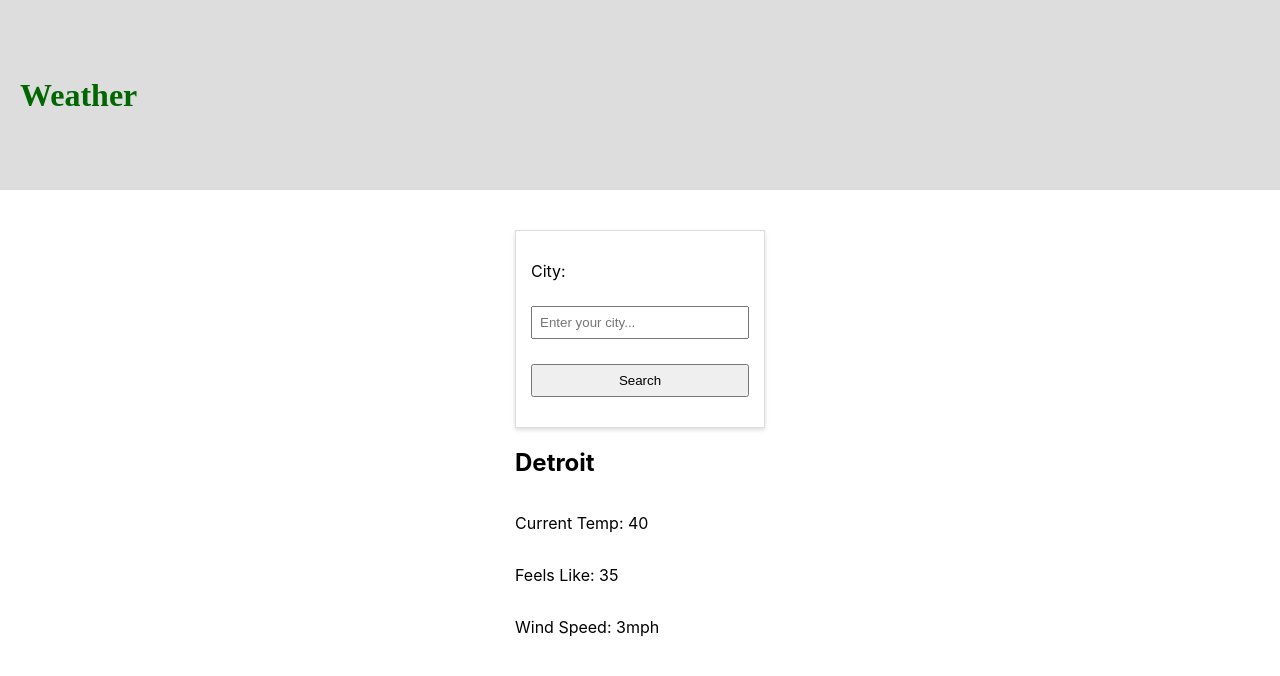
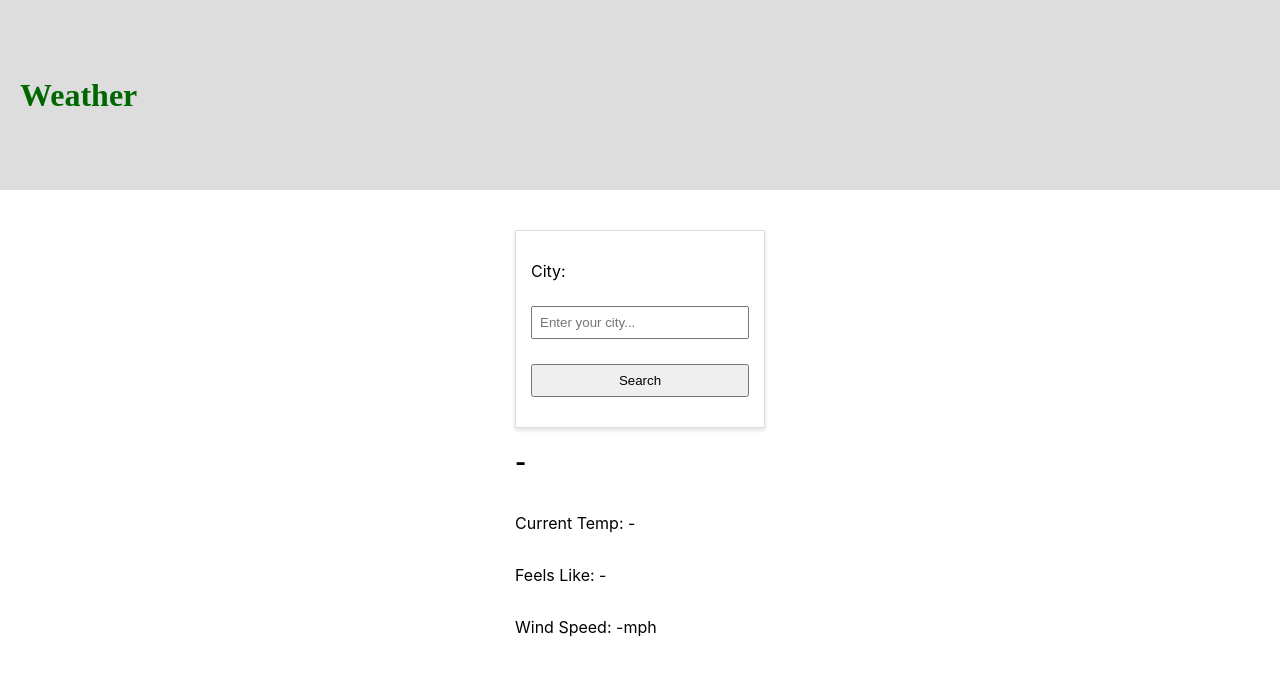
Before and after one commit to tazMeah/weather-app, a React (Create React App) app: page / in a window 1280 px wide. Shown: the top 676 px of the page. Built offline with nearby package versions, Linux system fonts and the light colour scheme.

Commit message:
This is a working copy of a weather app. However, all of the components are in the App component. Will next attempt to separate them.

```diff
--- a/src/App.tsx
+++ b/src/App.tsx
@@ -3,12 +3,18 @@ import './App.css';
 
 function App() {
 
-  const [city, setCity] = useState("Detroit");
+  const [city, setCity] = useState("-");
+  const [temp, setTemp] = useState("-");
+  const [feels, setFeels] = useState("-");
+  const [wind, setWind] = useState("-");
+
 
 
   // get the city from the input
   function getCity() {
-    const inputCity = document.querySelectorAll("input")[0].value;
+    const inputCity : string = document.querySelectorAll("input")[0].value;
+
+
 
     setCity(inputCity);
     console.log("city: " + inputCity);
@@ -16,8 +22,14 @@ function App() {
     // make api call
     fetch("https://api.openweathermap.org/data/2.5/weather?q=" + inputCity + "&appid=c75be72de3dc82042431f27ccbf29521&units=imperial")
       .then(res => res.json())
-      .then(function (res) {
-        console.log(res)
+      .then(function (result) {
+        console.log(result);
+        setFeels(result.main.feels_like);
+        setWind(result.wind.speed);
+        setTemp(result.main.temp);
+        console.log("feels: " + feels);
+        console.log("temp: " + temp);
+        console.log("wind: " + wind);
       })
   }
 
@@ -35,9 +47,9 @@ function App() {
           <button type="button" onClick={getCity}>Search</button>
         </form>
         <h2>{city}</h2>
-        <p>Current Temp: 40</p>
-        <p>Feels Like: 35</p>
-        <p>Wind Speed: 3mph</p>
+        <p>Current Temp: {temp}</p>
+        <p>Feels Like: {feels}</p>
+        <p>Wind Speed: {wind}mph</p>
       </main>
 
     </div>
```
